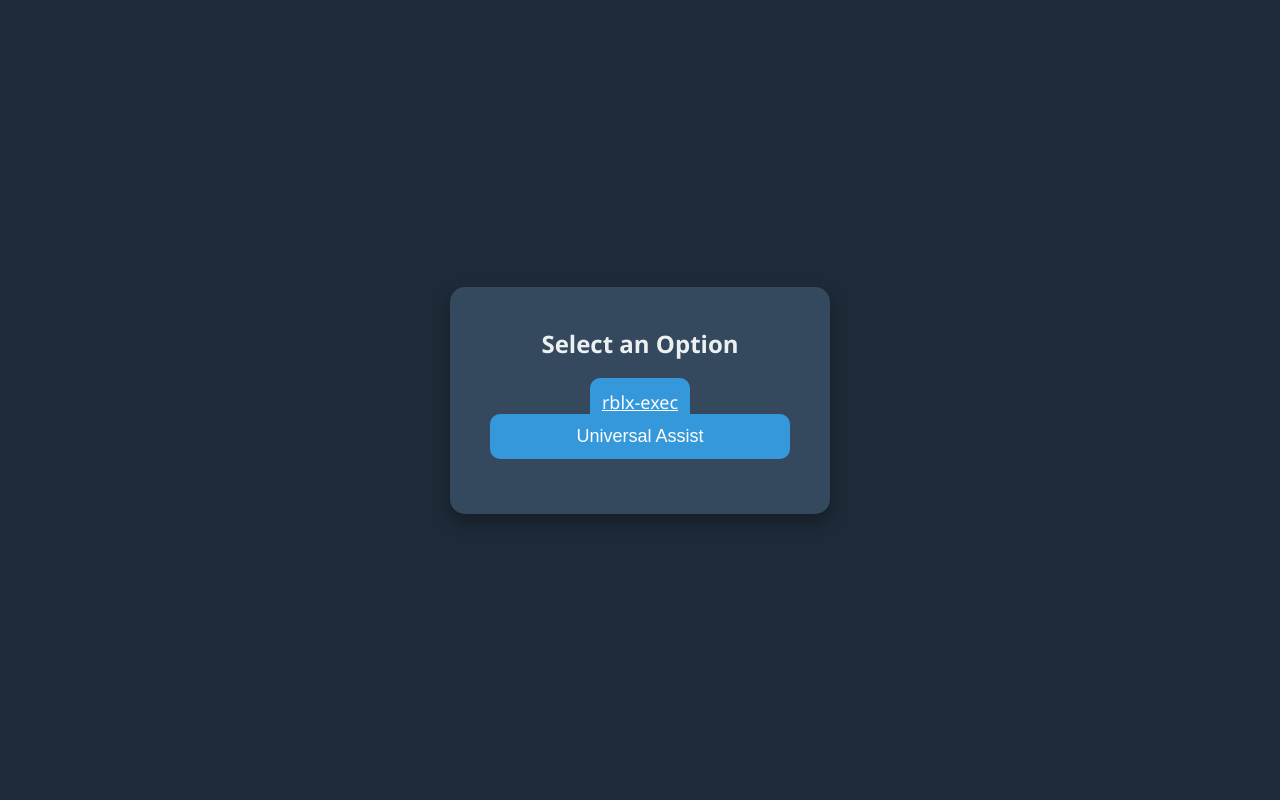
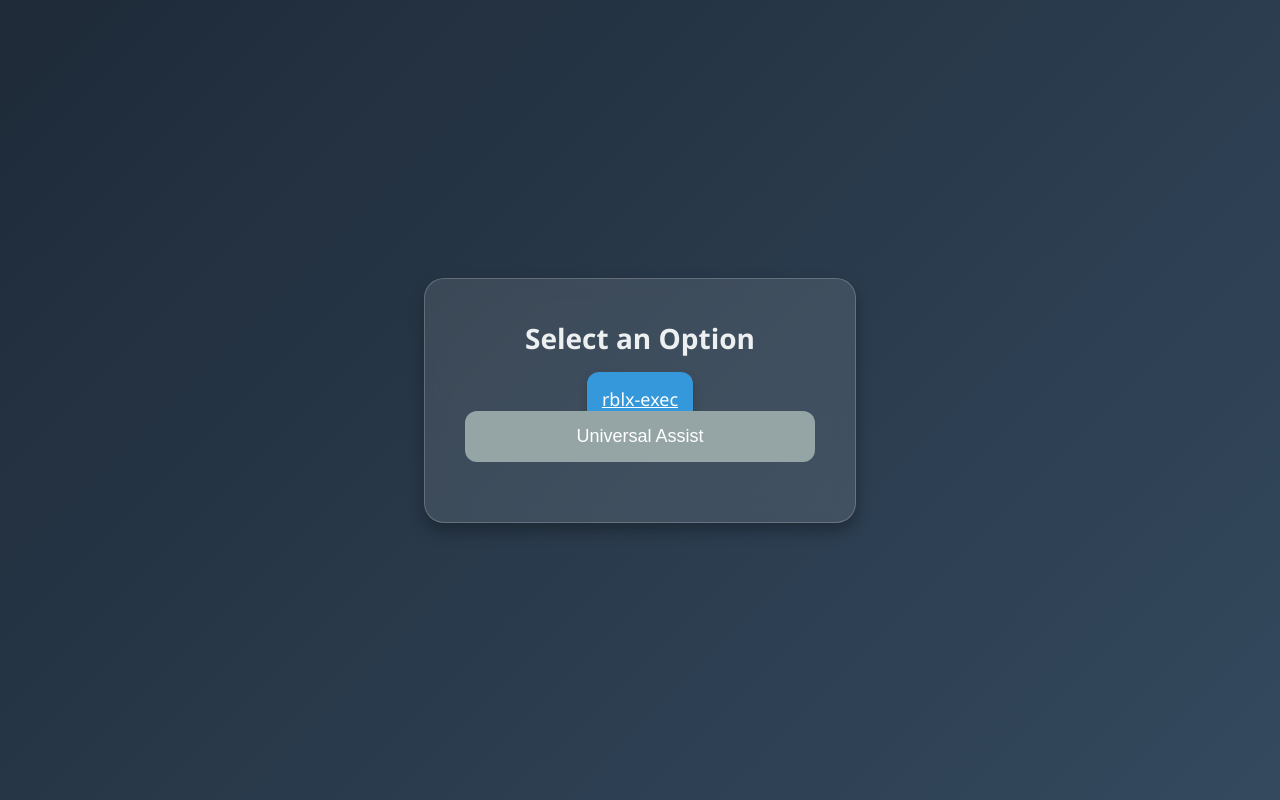
Before and after one commit to realSlever/slever, a plain HTML site: page index.html in a window 1280 px wide. Drawn offline with Linux system fonts and the light colour scheme.

Commit message:
Update index.html

```diff
--- a/index.html
+++ b/index.html
@@ -7,42 +7,52 @@
     <style>
         body {
             font-family: 'Segoe UI', Tahoma, Geneva, Verdana, sans-serif;
-            background-color: #1e2a38;
+            background: linear-gradient(135deg, #1e2a38, #34495e);
             color: #ecf0f1;
             display: flex;
             justify-content: center;
             align-items: center;
             height: 100vh;
             margin: 0;
+            overflow: hidden;
         }
         .container {
-            background: #34495e;
-            border-radius: 15px;
+            background: rgba(255, 255, 255, 0.1);
+            backdrop-filter: blur(10px);
+            border-radius: 20px;
             padding: 40px;
             box-shadow: 0 8px 16px rgba(0, 0, 0, 0.3);
-            width: 300px;
+            width: 350px;
             text-align: center;
+            border: 1px solid rgba(255, 255, 255, 0.2);
         }
         .title {
             margin-bottom: 30px;
-            font-size: 24px;
-            font-weight: bold;
+            font-size: 28px;
+            font-weight: 600;
         }
         .button {
             background: #3498db;
             border: none;
-            border-radius: 10px;
+            border-radius: 12px;
             color: #ffffff;
-            padding: 12px;
+            padding: 15px;
             cursor: pointer;
             font-size: 18px;
-            transition: background 0.3s, transform 0.2s;
-            margin-bottom: 15px;
+            transition: background 0.3s, transform 0.2s, box-shadow 0.2s;
+            margin-bottom: 20px;
             width: 100%;
+            box-shadow: 0 4px 8px rgba(0, 0, 0, 0.2);
         }
         .button:hover {
             background: #2980b9;
             transform: scale(1.05);
+            box-shadow: 0 6px 12px rgba(0, 0, 0, 0.3);
+        }
+        .button:disabled {
+            background: #95a5a6;
+            cursor: not-allowed;
+            box-shadow: none;
         }
     </style>
 </head>
```
